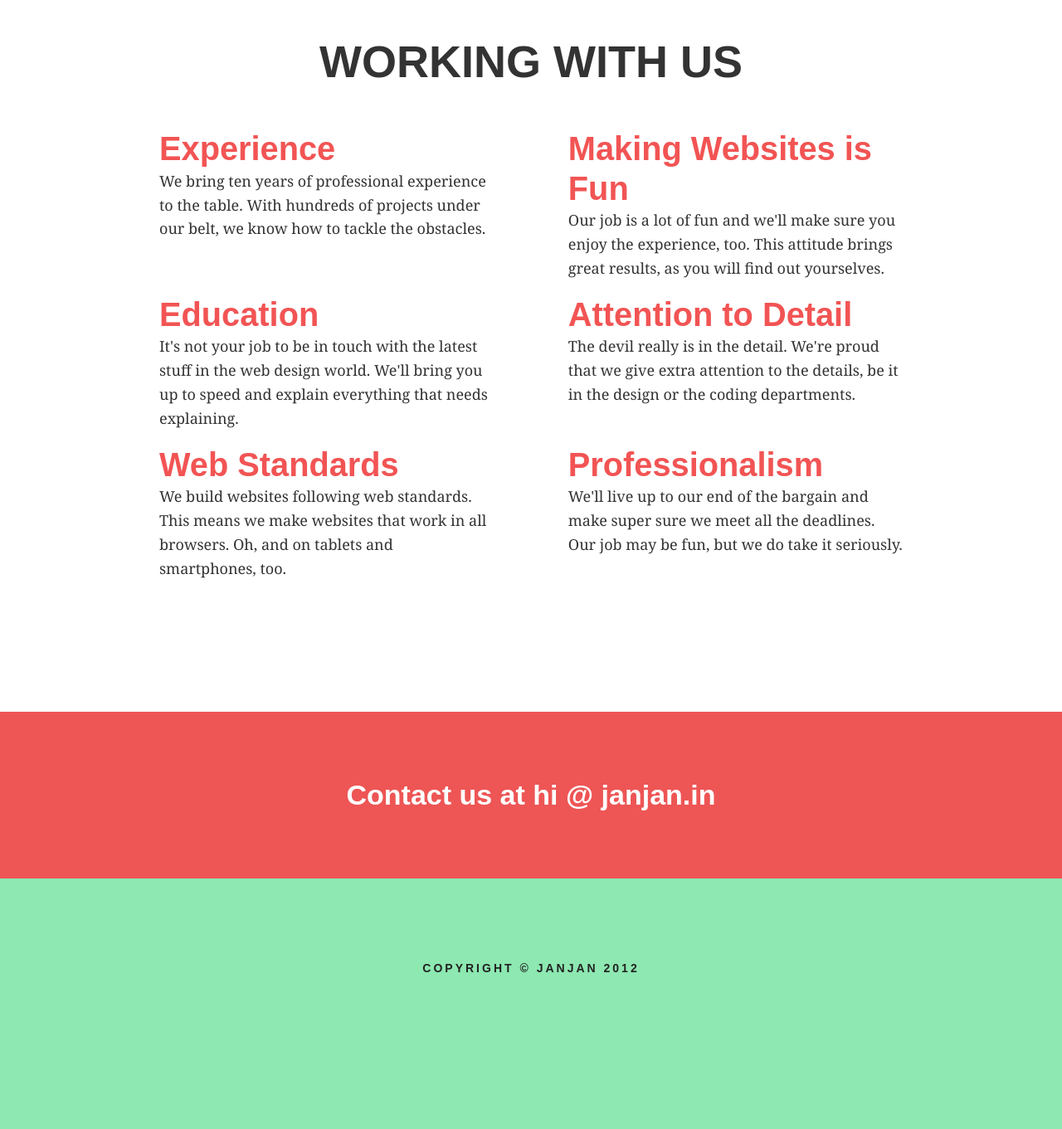
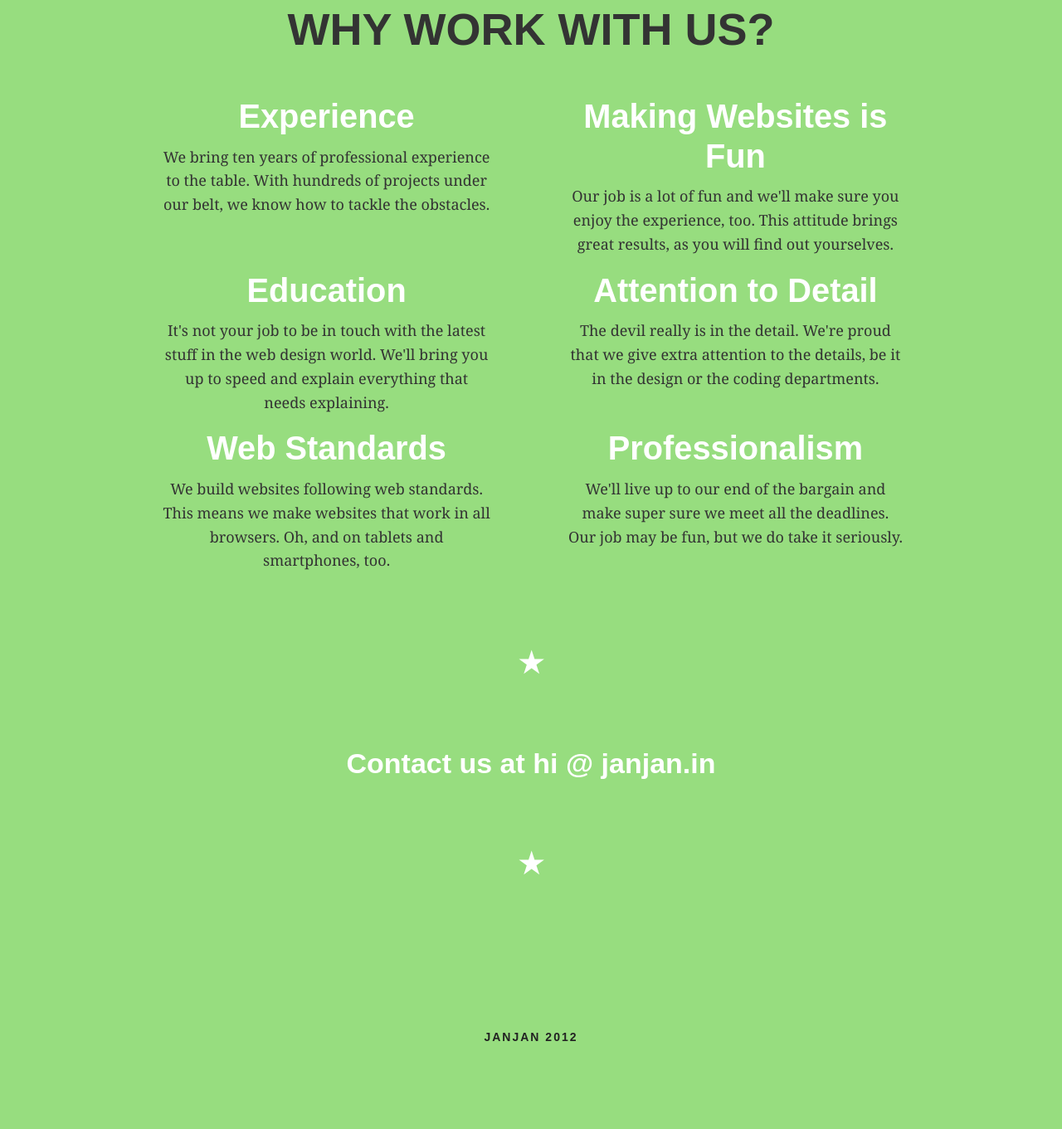
Before and after one commit to bjanjanin/janjan.in, a plain HTML site: page index.html in a window 1280 px wide. Shown: the part 727-2088 px from the top of the page at 83% size. Drawn offline with Linux system fonts and the light colour scheme.

Commit message:
small site update

```diff
--- a/index.html
+++ b/index.html
@@ -40,49 +40,52 @@
 			<img src="media/janjan-logo.png" alt="" class="logo">
 			<h1>JanJan</h1>
 			<h2>Creating awesome websites since 1981</h2>
+			<p>&#9733;</p>
 		</header>
 		<div id="about">
-			<p><strong>JanJan</strong> is a small web design studio from Croatia. We’re passionate about what we do & we’d love to work with you on your&nbsp;website.</p>
+			<p><strong>JanJan</strong> is a small web design studio from Croatia. We love what we do & we’d love to work with you on your&nbsp;website.</p>
 		</div>
 
 		<div id="work">
-			<h2>Working With Us</h2>
+			<h2>Why work with us?</h2>
 			<div class="group section">
 				<div class="col span1of2">
 					<h3>Experience</h3>
-					<p>We bring ten years of professional experience to the table. With hundreds of projects under our belt, we know how to tackle the obstacles.</p>
+					<p>We bring ten years of professional experience to the table. With hundreds of projects under our belt, we know how to tackle the&nbsp;obstacles.</p>
 				</div>
 				<div class="col span1of2">
 					<h3>Making Websites is Fun</h3>
-					<p>Our job is a lot of fun and we'll make sure you enjoy the experience, too. This attitude brings great results, as you will find out yourselves.</p>
+					<p>Our job is a lot of fun and we'll make sure you enjoy the experience, too. This attitude brings great results, as you will find out&nbsp;yourselves.</p>
 				</div>
 			</div>
 			<div class="group section">
 				<div class="col span1of2">
 					<h3>Education</h3>
-					<p>It's not your job to be in touch with the latest stuff in the web design world. We'll bring you up to speed and explain everything that needs explaining.</p>
+					<p>It's not your job to be in touch with the latest stuff in the web design world. We'll bring you up to speed and explain everything that needs&nbsp;explaining.</p>
 				</div>
 				<div class="col span1of2">
 					<h3>Attention to Detail</h3>
-					<p>The devil really is in the detail. We're proud that we give extra attention to the details, be it in the design or the coding departments.</p>
+					<p>The devil really is in the detail. We're proud that we give extra attention to the details, be it in the design or the coding&nbsp;departments.</p>
 				</div>
 			</div>
 			<div class="group section">
 				<div class="col span1of2">
 					<h3>Web Standards</h3>
-					<p>We build websites following web standards. This means we make websites that work in all browsers. Oh, and on tablets and smartphones, too.</p>
+					<p>We build websites following web standards. This means we make websites that work in all browsers. Oh, and on tablets and smartphones,&nbsp;too.</p>
 				</div>
 				<div class="col span1of2">
 					<h3>Professionalism</h3>
-					<p>We'll live up to our end of the bargain and make super sure we meet all the deadlines. Our job may be fun, but we do take it seriously.</p>
+					<p>We'll live up to our end of the bargain and make super sure we meet all the deadlines. Our job may be fun, but we do take it&nbsp;seriously.</p>
 				</div>
 			</div>
 		</div>
 
 		<div id="contact">
-			<p>Contact us at <strong>hi @ janjan.in</strong></p>
+			<p>&#9733;</p>
+			<p class="contact-text">Contact us at <strong>hi @ janjan.in</strong></p>
+			<p>&#9733;</p>
 		</div>
 
-		<footer>Copyright &copy; JanJan 2012</footer>
+		<footer class="sig">JanJan 2012</footer>
 	</body>
 </html>
--- a/presentation.css
+++ b/presentation.css
@@ -1,26 +1,28 @@
 * { margin: 0; padding: 0 }
 
-body { background: #8de8b1; font: 34px/1.2 "futura-pt", sans-serif; font-weight: 700; color: #fff; padding: 60px 0 }
+body { background: #97DD7F; font: 34px/1.2 "futura-pt", sans-serif; font-weight: 700; color: #fff; padding: 60px 0 }
 
 header { margin: 0 auto; width: 100% }
 	header img { margin: 50px auto; display: block }
 h1 { text-indent: -99999px; height: 0; margin: 0 }
 p { text-align: center }
 
-h2, footer { font-size: 14px; margin: 0 0 80px 0; text-align: center; letter-spacing: 3px; text-transform: uppercase; color: #222; font-weight: 700; }
+h2, footer { font-size: 14px; margin: 0 0 80px 0; text-align: center; letter-spacing: 2px; text-transform: uppercase; color: #222; font-weight: 700; }
 
 .logo { max-width: 350px; }
 
-#about, #contact { padding: 80px 0; background: #e55; font-weight: 700; }
+#about, #contact { padding: 80px 0; font-weight: 700; }
 	#contact p, #about p { margin: 0 auto; width: 50% }
-
+.contact-text {
+	padding: 80px 0;
+}
 footer { padding: 100px 0 }
 
-#work { background: #fff; padding: 80px 0 150px 0 }
-	#work .group { width: 70%; margin: 0 auto }
+#work { background: transparent padding: 80px 0 150px 0 }
+	#work .group { width: 70%; margin: 0 auto; max-width: 1300px }
 	#work h2 { text-transform: uppercase; color: #333; font-size: 54px; margin-bottom: 40px; letter-spacing: 0 }
-	#work h3 { color: #f25454 }
-	#work p { font: 18px Georgia; color: #333; text-align: left; line-height: 1.6 }
+	#work h3 { color: #fff; text-align: center; margin-bottom: 10px; }
+	#work p { font: 18px Georgia; color: #333; line-height: 1.6 }
 
 /* grid */
 .section { clear: both; padding: 0; margin: 0; background: transparent }
@@ -57,7 +59,7 @@ footer { padding: 100px 0 }
 
 @media only screen and (max-width: 480px) {
 	body { font-size: 20px; padding: 10px 0 }
-	h2 { font-size: 12px }
+	h2 { font-size: 14px }
 	.span1of2 { width: 100% }
 	header img { width: 200px; margin: 20px auto }
 	h2 { margin: 0 0 40px 0 }
@@ -65,7 +67,7 @@ footer { padding: 100px 0 }
 	#contact p, #about p { width: 90% }
 	#work { padding: 20px }
 	#work .group { width: 100% }
-		#work h2 { font-size: 24px; text-align: left; margin-bottom: 20px }
-	.col { margin: 0 0 20px 0 }
+		#work h2 { font-size: 28px; margin-bottom: 20px }
+	.col { margin: 0 0 20px 0; text-align: center }
 	footer { padding: 20px 0 }
 }
```
Also changed, not shown: 1 other file.
